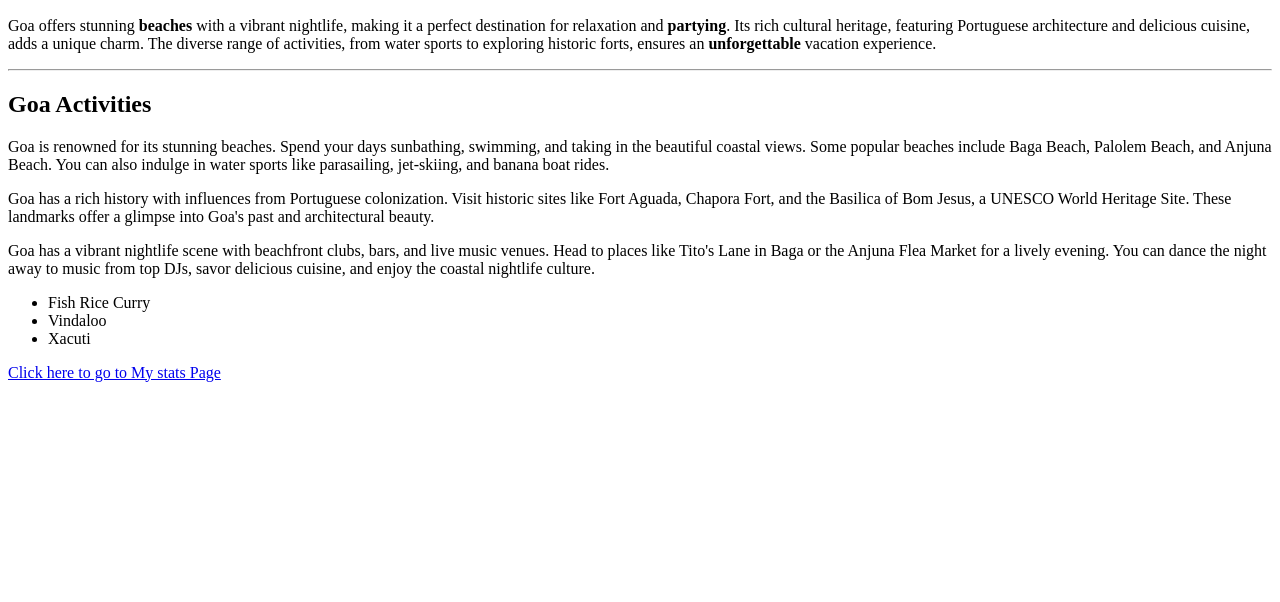
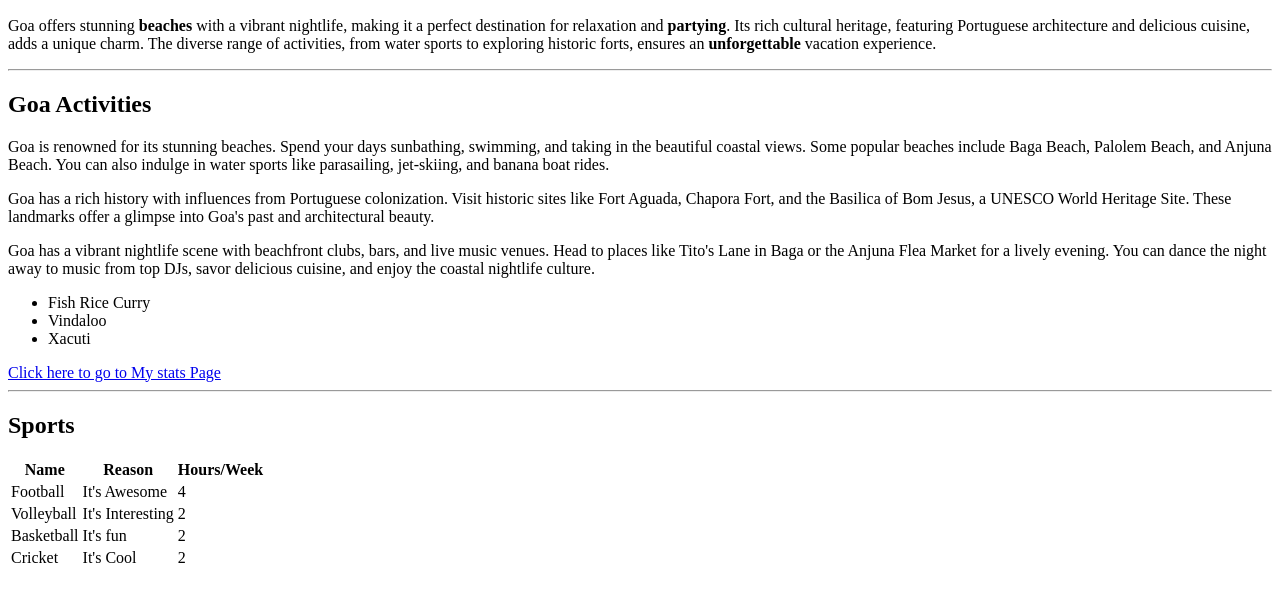
Before and after one commit to 44-563-WebApps-F23/44563-webapps-f23-assignment3-varunrachakatla, a plain HTML site: page index.html in a window 1280 px wide. Shown: the part 110-712 px from the top of the page. Drawn offline with Linux system fonts and the light colour scheme.

Commit message:
fifth commit

```diff
--- a/index.html
+++ b/index.html
@@ -18,5 +18,34 @@
             <li>Xacuti</li>
         </ul>
         <a href="./mystats.html">Click here to go to My stats Page</a>
+        <hr>
+        <h2>Sports</h2>
+        <table>
+            <tr>
+              <th>Name</th>
+              <th>Reason</th>
+              <th>Hours/Week</th>
+            </tr>
+            <tr>
+              <td>Football</td>
+              <td>It's Awesome</td>
+              <td>4</td>
+            </tr>
+            <tr>
+              <td>Volleyball</td>
+              <td>It's Interesting</td>
+              <td>2</td>
+            </tr>
+            <tr>
+                <td>Basketball</td>
+                <td>It's fun</td>
+                <td>2</td>
+            </tr>
+            <tr>
+                <td>Cricket</td>
+                <td>It's Cool</td>
+                <td>2</td>
+            </tr>
+        </table>
     </body>
 </html>
```
